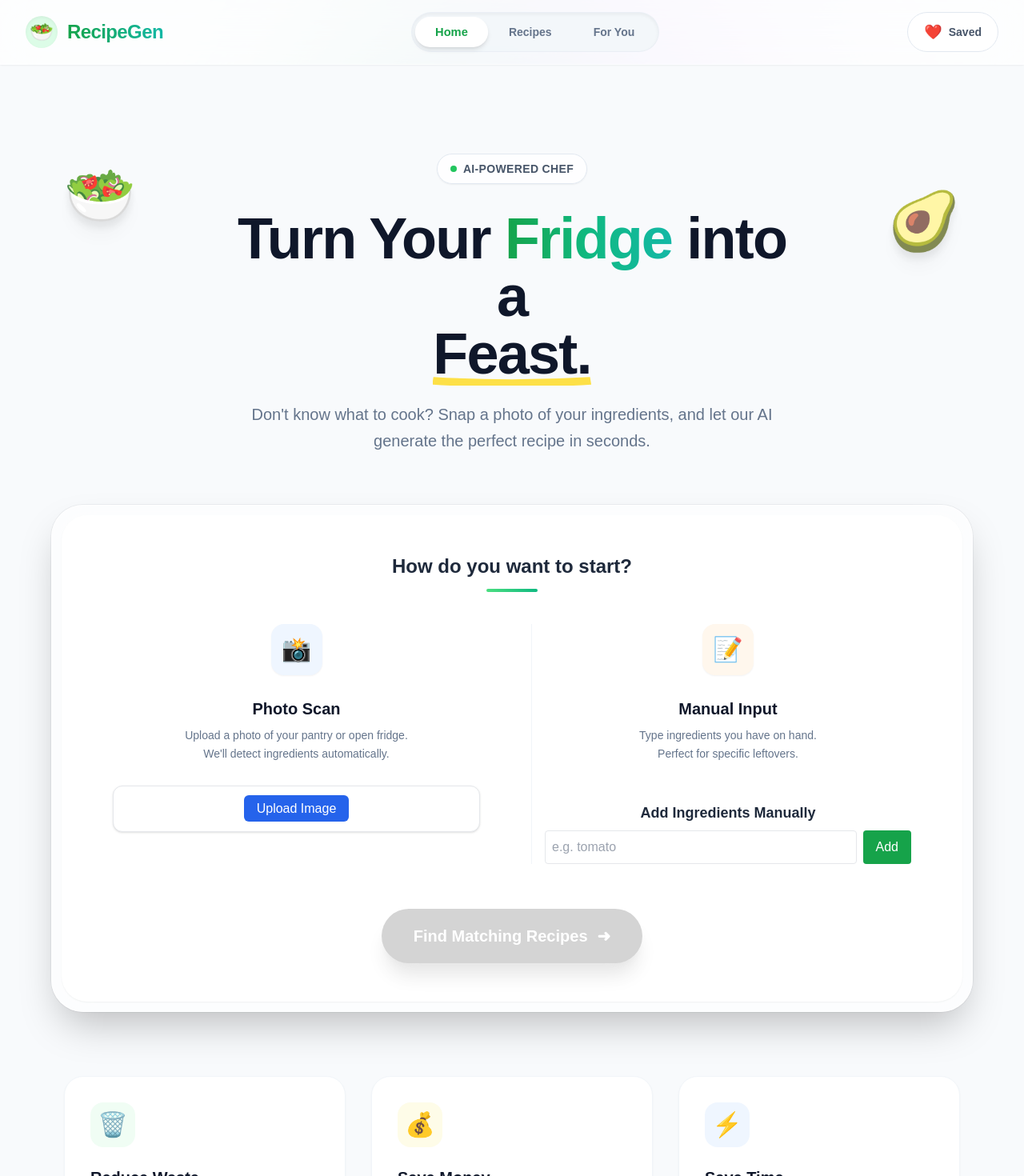
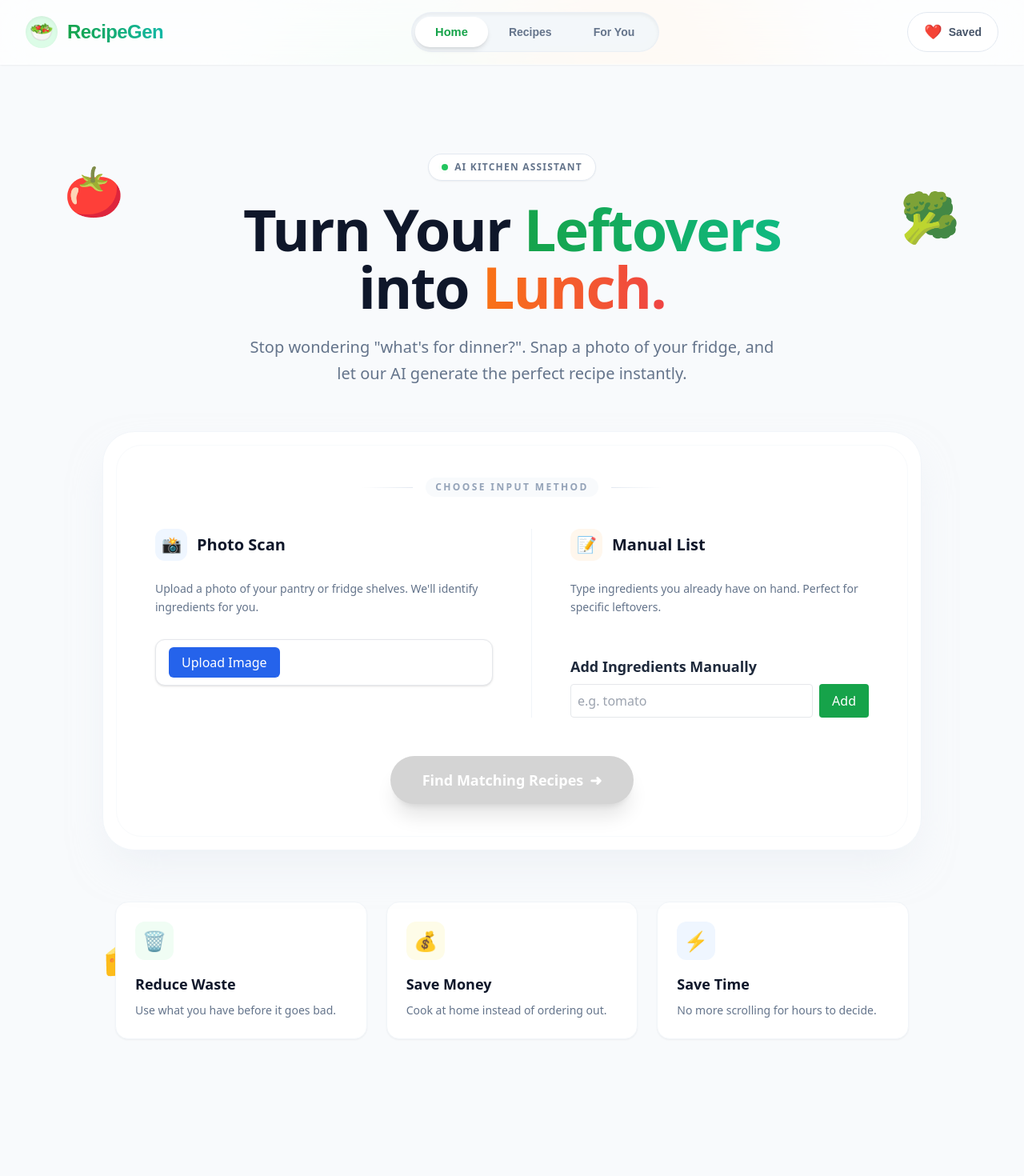
Before and after one commit to ritikrajkvs/Smart_recipe_generator, a React (Vite) app in the folder frontend/: page / in a window 1280 px wide. Shown: the top 1470 px of the page at 80% size. After the commit the page ends 1379 px from the top, so only its background shows below. Built offline with nearby package versions, Linux system fonts and the light colour scheme.

Commit message:
Update Home.jsx

```diff
--- a/frontend/src/pages/Home.jsx
+++ b/frontend/src/pages/Home.jsx
@@ -17,67 +17,63 @@ const Home = () => {
   };
 
   return (
-    <div className="min-h-screen pt-28 pb-20 px-4 relative w-full overflow-hidden bg-slate-50">
+    <div className="min-h-screen pt-28 pb-20 px-4 relative w-full overflow-x-hidden bg-slate-50 font-sans">
 
-      {/* --- Dynamic Background (Fixed for Performance) --- */}
+      {/* --- High Performance Background (Fixed) --- */}
       <div className="fixed inset-0 overflow-hidden pointer-events-none -z-10">
-        <div className="absolute top-0 left-1/4 w-[500px] h-[500px] bg-green-300/30 rounded-full blur-[100px] animate-blob mix-blend-multiply"></div>
-        <div className="absolute top-0 right-1/4 w-[500px] h-[500px] bg-purple-300/30 rounded-full blur-[100px] animate-blob animation-delay-2000 mix-blend-multiply"></div>
-        <div className="absolute -bottom-32 left-1/3 w-[500px] h-[500px] bg-pink-300/30 rounded-full blur-[100px] animate-blob animation-delay-4000 mix-blend-multiply"></div>
+        <div className="absolute top-0 left-1/4 w-96 h-96 bg-green-200/40 rounded-full blur-3xl animate-blob will-change-transform"></div>
+        <div className="absolute top-0 right-1/4 w-96 h-96 bg-orange-200/40 rounded-full blur-3xl animate-blob animation-delay-2000 will-change-transform"></div>
+        <div className="absolute -bottom-32 left-1/3 w-96 h-96 bg-blue-200/40 rounded-full blur-3xl animate-blob animation-delay-4000 will-change-transform"></div>
       </div>
 
-      {/* --- Floating 3D Elements --- */}
-      <div className="hidden lg:block absolute top-32 left-20 text-7xl animate-float opacity-90 drop-shadow-xl">🥗</div>
-      <div className="hidden lg:block absolute top-40 right-20 text-7xl animate-float delay-100 opacity-90 drop-shadow-xl">🥑</div>
-      <div className="hidden lg:block absolute bottom-40 left-32 text-7xl animate-float delay-200 opacity-90 drop-shadow-xl">🥕</div>
+      {/* Floating Ingredients (Decorations) */}
+      <div className="hidden lg:block absolute top-32 left-20 text-6xl animate-float opacity-90 transform-gpu">🍅</div>
+      <div className="hidden lg:block absolute top-40 right-20 text-6xl animate-float delay-100 opacity-90 transform-gpu">🥦</div>
+      <div className="hidden lg:block absolute bottom-40 left-32 text-6xl animate-float delay-200 opacity-90 transform-gpu">🧀</div>
 
-      <div className="max-w-6xl mx-auto relative z-10 flex flex-col items-center">
+      <div className="max-w-5xl mx-auto relative z-10 flex flex-col items-center">
 
         {/* --- Hero Section --- */}
-        <div className="text-center mb-16 max-w-3xl px-4">
-          <div className="inline-flex items-center gap-2 px-4 py-2 rounded-full bg-white/80 backdrop-blur-sm border border-slate-200 shadow-sm mb-8 animate-fade-in-up">
-            <span className="flex h-2 w-2 rounded-full bg-green-500"></span>
-            <span className="text-sm font-semibold text-slate-600 tracking-wide">AI-POWERED CHEF</span>
+        <div className="text-center mb-14 max-w-3xl px-4">
+          <div className="inline-flex items-center gap-2 px-4 py-2 rounded-full bg-white border border-slate-200 shadow-sm mb-6">
+            <span className="relative flex h-2 w-2">
+              <span className="animate-ping absolute inline-flex h-full w-full rounded-full bg-green-400 opacity-75"></span>
+              <span className="relative inline-flex rounded-full h-2 w-2 bg-green-500"></span>
+            </span>
+            <span className="text-xs font-bold text-slate-500 tracking-widest uppercase">AI Kitchen Assistant</span>
           </div>
 
-          <h1 className="text-5xl md:text-7xl font-extrabold text-slate-900 tracking-tight mb-6 leading-[1.1]">
-            Turn Your <span className="text-transparent bg-clip-text bg-gradient-to-r from-green-600 via-emerald-500 to-teal-500 animate-text-shimmer">Fridge</span> into a <br className="hidden md:block" />
-            <span className="relative inline-block">
-              Feast.
-              <svg className="absolute w-full h-3 -bottom-1 left-0 text-yellow-300 -z-10" viewBox="0 0 100 10" preserveAspectRatio="none">
-                <path d="M0 5 Q 50 10 100 5" stroke="currentColor" strokeWidth="8" fill="none" />
-              </svg>
-            </span>
+          <h1 className="text-5xl md:text-7xl font-extrabold text-slate-900 tracking-tight mb-6 leading-tight">
+            Turn Your <span className="text-transparent bg-clip-text bg-gradient-to-r from-green-600 to-emerald-500">Leftovers</span> into <span className="text-transparent bg-clip-text bg-gradient-to-r from-orange-500 to-red-500">Lunch.</span>
           </h1>
-
-          <p className="text-xl text-slate-500 leading-relaxed max-w-2xl mx-auto">
-            Don't know what to cook? Snap a photo of your ingredients, and let our AI generate the perfect recipe in seconds.
+          <p className="text-xl text-slate-500 max-w-2xl mx-auto leading-relaxed">
+            Stop wondering "what's for dinner?". Snap a photo of your fridge, and let our AI generate the perfect recipe instantly.
           </p>
         </div>
 
-        {/* --- Main Interaction Card --- */}
-        <div className="w-full bg-white/60 backdrop-blur-xl rounded-[2.5rem] shadow-2xl border border-white/50 p-2 md:p-3 mb-20 ring-1 ring-slate-900/5">
-          <div className="bg-white rounded-[2rem] px-6 py-12 md:p-12 shadow-sm">
+        {/* --- Main Interaction Card (The "Previous" Layout, Upgraded) --- */}
+        <div className="w-full bg-white rounded-[2.5rem] shadow-2xl shadow-slate-200/50 border border-slate-100 p-2 md:p-4 mb-16 transform-gpu">
+          <div className="bg-white rounded-[2rem] px-6 py-10 md:px-12 border border-slate-50">
 
-            {/* Header */}
-            <div className="flex flex-col items-center justify-center gap-3 mb-10">
-              <h2 className="text-2xl font-bold text-slate-800">How do you want to start?</h2>
-              <div className="h-1 w-16 bg-gradient-to-r from-green-400 to-emerald-500 rounded-full"></div>
+            {/* Stylish Divider Header */}
+            <div className="flex items-center justify-center gap-4 mb-10">
+              <div className="h-px w-16 bg-gradient-to-r from-transparent to-slate-200"></div>
+              <span className="text-slate-400 text-xs font-bold uppercase tracking-[0.2em] bg-slate-50 px-3 py-1 rounded-full">Choose Input Method</span>
+              <div className="h-px w-16 bg-gradient-to-l from-transparent to-slate-200"></div>
             </div>
 
-            <div className="grid md:grid-cols-2 gap-12 md:divide-x md:divide-slate-100 items-start">
+            {/* The Classic Two-Column Layout */}
+            <div className="grid md:grid-cols-2 gap-12 md:divide-x md:divide-slate-100">
 
-              {/* Left: Scan */}
-              <div className="flex flex-col items-center text-center space-y-5 px-4">
-                <div className="w-16 h-16 bg-blue-50 rounded-2xl flex items-center justify-center text-3xl shadow-sm text-blue-600 mb-2 transition-transform hover:scale-110 duration-300">
-                  📸
+              {/* Left: Photo Scan */}
+              <div className="flex flex-col items-center text-center md:items-start md:text-left space-y-5">
+                <div className="flex items-center gap-3 mb-1">
+                  <div className="w-10 h-10 bg-blue-50 rounded-xl flex items-center justify-center text-xl text-blue-600">📸</div>
+                  <h3 className="font-bold text-slate-900 text-xl">Photo Scan</h3>
                 </div>
-                <div className="space-y-2">
-                  <h3 className="font-bold text-slate-900 text-xl">Photo Scan</h3>
-                  <p className="text-slate-500 text-sm leading-relaxed">
-                    Upload a photo of your pantry or open fridge. <br/>We'll detect ingredients automatically.
-                  </p>
-                </div>
+                <p className="text-slate-500 text-sm leading-relaxed">
+                  Upload a photo of your pantry or fridge shelves. We'll identify ingredients for you.
+                </p>
                 <div className="w-full pt-2">
                   <ImageUploader
                     onIngredientsDetected={(detected) =>
@@ -87,41 +83,40 @@ const Home = () => {
                 </div>
               </div>
 
-              {/* Right: Manual */}
-              <div className="flex flex-col items-center text-center space-y-5 px-4">
-                <div className="w-16 h-16 bg-orange-50 rounded-2xl flex items-center justify-center text-3xl shadow-sm text-orange-600 mb-2 transition-transform hover:scale-110 duration-300">
-                  📝
+              {/* Right: Manual List */}
+              <div className="flex flex-col items-center text-center md:items-start md:text-left space-y-5 md:pl-12">
+                <div className="flex items-center gap-3 mb-1">
+                  <div className="w-10 h-10 bg-orange-50 rounded-xl flex items-center justify-center text-xl text-orange-600">📝</div>
+                  <h3 className="font-bold text-slate-900 text-xl">Manual List</h3>
                 </div>
-                <div className="space-y-2">
-                  <h3 className="font-bold text-slate-900 text-xl">Manual Input</h3>
-                  <p className="text-slate-500 text-sm leading-relaxed">
-                    Type ingredients you have on hand. <br/>Perfect for specific leftovers.
-                  </p>
-                </div>
+                <p className="text-slate-500 text-sm leading-relaxed">
+                  Type ingredients you already have on hand. Perfect for specific leftovers.
+                </p>
                 <div className="w-full pt-2">
                   <IngredientInput />
                 </div>
               </div>
             </div>
 
-            {/* Action Footer */}
-            <div className="mt-14 flex justify-center">
+            {/* Big Gradient Action Button */}
+            <div className="mt-12 flex justify-center">
               <button
                 onClick={handleSearch}
                 disabled={ingredients.length === 0}
-                className={`relative group px-10 py-5 rounded-full text-xl font-bold text-white transition-all duration-300 shadow-xl shadow-green-200
+                className={`relative group px-10 py-4 rounded-full text-lg font-bold text-white transition-all duration-300 shadow-xl
                   ${ingredients.length > 0
-                    ? 'bg-gradient-to-r from-green-600 to-emerald-600 hover:shadow-2xl hover:shadow-green-400/40 hover:-translate-y-1 active:scale-95'
+                    ? 'bg-gradient-to-r from-green-600 to-emerald-600 hover:scale-105 hover:shadow-green-500/30 cursor-pointer'
                     : 'bg-slate-300 cursor-not-allowed grayscale'
                   }`}
               >
-                <span className="flex items-center gap-3">
+                <span className="flex items-center gap-2">
                   Find Matching Recipes
                   <span className="group-hover:translate-x-1 transition-transform">➜</span>
                 </span>
 
+                {/* Ingredient Counter Badge */}
                 {ingredients.length > 0 && (
-                  <span className="absolute -top-3 -right-3 bg-red-500 text-white text-xs font-bold w-8 h-8 flex items-center justify-center rounded-full border-4 border-white shadow-lg animate-bounce">
+                  <span className="absolute -top-2 -right-2 bg-red-500 text-white text-[10px] font-extrabold w-6 h-6 flex items-center justify-center rounded-full border-2 border-white shadow-md animate-bounce">
                     {ingredients.length}
                   </span>
                 )}
@@ -130,19 +125,19 @@ const Home = () => {
           </div>
         </div>
 
-        {/* --- Feature Highlights --- */}
-        <div className="grid grid-cols-1 md:grid-cols-3 gap-8 w-full px-4">
+        {/* --- Feature Highlights (Clean & Minimal) --- */}
+        <div className="grid grid-cols-1 md:grid-cols-3 gap-6 w-full px-4">
           {[
-            { icon: '🗑️', title: 'Reduce Waste', desc: 'Stop throwing away food. Use what you buy before it goes bad.', color: 'bg-green-50' },
-            { icon: '💰', title: 'Save Money', desc: 'Cook at home instead of ordering takeout. It pays off fast.', color: 'bg-yellow-50' },
-            { icon: '⚡', title: 'Save Time', desc: 'No more scrolling for hours. Get instant, tailored ideas.', color: 'bg-blue-50' },
+            { icon: '🗑️', title: 'Reduce Waste', desc: 'Use what you have before it goes bad.', color: 'bg-green-50' },
+            { icon: '💰', title: 'Save Money', desc: 'Cook at home instead of ordering out.', color: 'bg-yellow-50' },
+            { icon: '⚡', title: 'Save Time', desc: 'No more scrolling for hours to decide.', color: 'bg-blue-50' },
           ].map((feature, i) => (
-            <div key={i} className="bg-white p-8 rounded-3xl border border-slate-100 shadow-sm hover:shadow-xl hover:-translate-y-1 transition-all duration-300 group">
-              <div className={`w-14 h-14 ${feature.color} rounded-2xl flex items-center justify-center text-3xl mb-6 group-hover:scale-110 transition-transform duration-300`}>
+            <div key={i} className="bg-white p-6 rounded-2xl border border-slate-100 shadow-sm hover:shadow-lg hover:-translate-y-1 transition-all duration-300">
+              <div className={`w-12 h-12 ${feature.color} rounded-xl flex items-center justify-center text-2xl mb-4`}>
                 {feature.icon}
               </div>
-              <h3 className="font-bold text-slate-900 text-xl mb-3">{feature.title}</h3>
-              <p className="text-slate-500 leading-relaxed">{feature.desc}</p>
+              <h3 className="font-bold text-slate-900 text-lg mb-2">{feature.title}</h3>
+              <p className="text-sm text-slate-500 leading-relaxed">{feature.desc}</p>
             </div>
           ))}
         </div>
```
